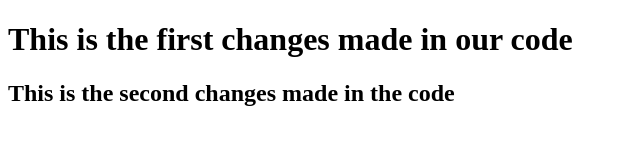
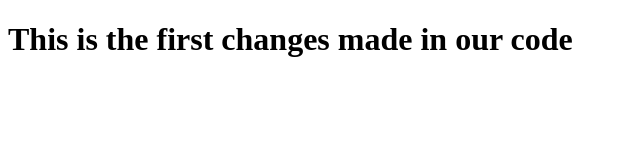
Before and after one commit to asbhandari14/Git-Revert, a plain HTML site: page index.html in a window 1280 px wide. Shown: the whole page, without its empty margins (0-640 px from the left). Drawn offline with Linux system fonts and the light colour scheme.

Commit message:
Revert "Second Commit"
This reverts commit 5a82805a73156f20ceebbd90767d48efae4b26d6.

```diff
--- a/index.html
+++ b/index.html
@@ -7,7 +7,5 @@
 </head>
 <body>
     <h1>This is the first changes made in our code</h1>
-
-    <h2>This is the second changes made in the code</h2>
 </body>
 </html>
```
